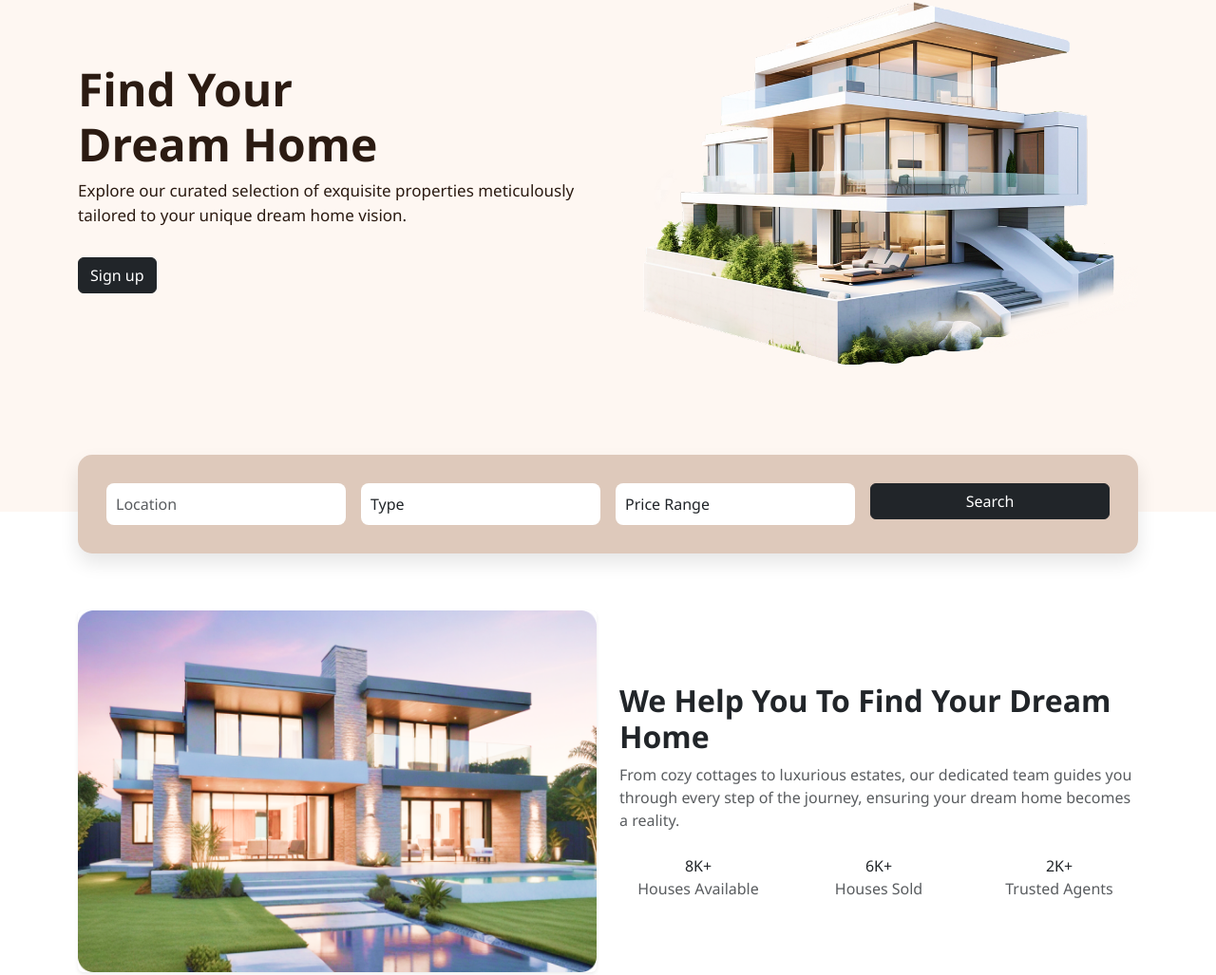
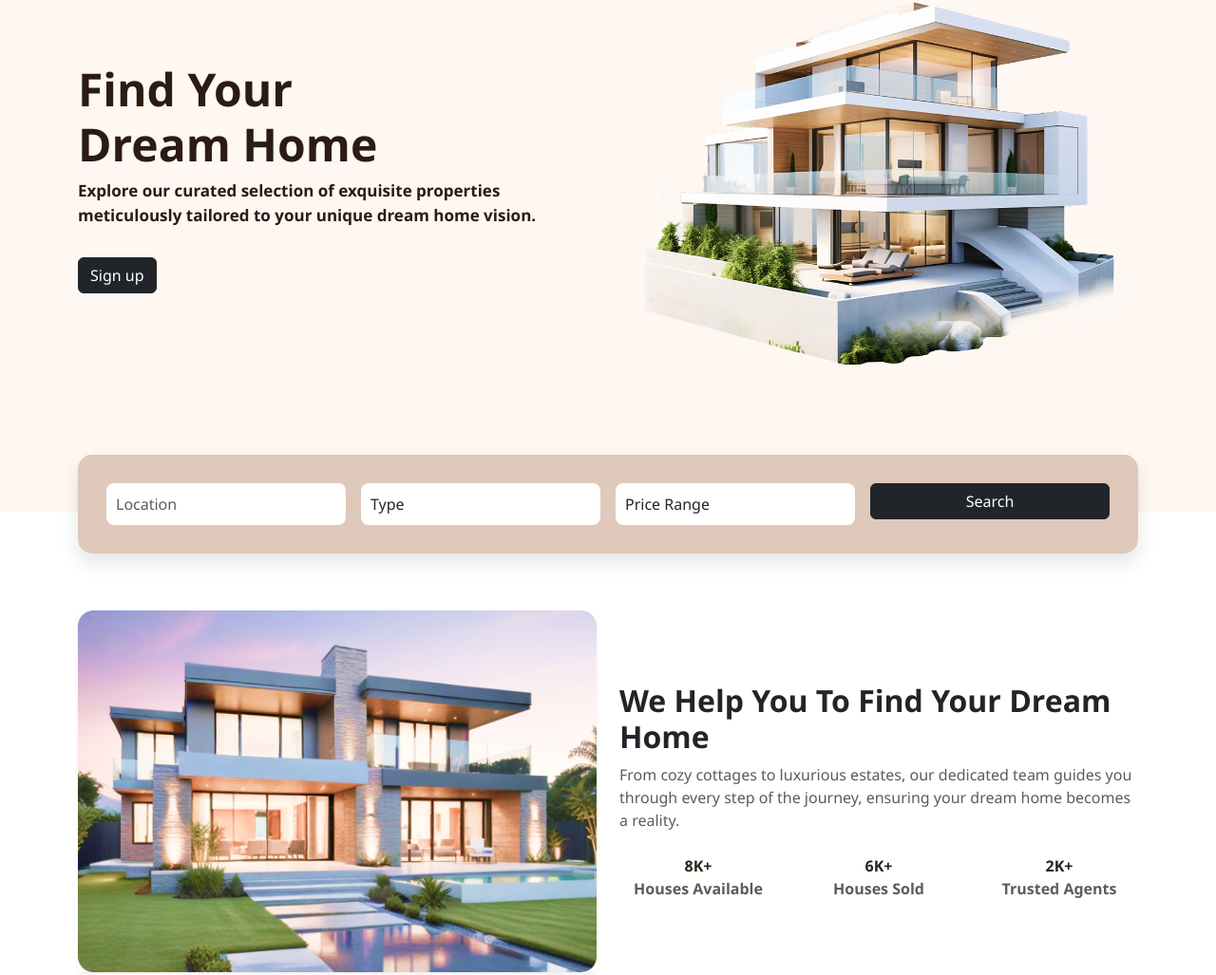
Before and after one commit to tankvivek-code/dwello, a plain HTML site: page index.html in a window 1280 px wide. Shown: the part 236-1263 px from the top of the page at 95% size. Drawn offline with nearby package versions, Linux system fonts and the light colour scheme.

Commit message:
Updated index.html with new changes

```diff
--- a/index.html
+++ b/index.html
@@ -22,6 +22,8 @@
     <style>
       * {
         box-sizing: border-box;
+        color: #2a221b;
+        font-weight: bold;
       }
 
       body {
@@ -150,9 +152,9 @@
         background-color: #fff5ec;
       }
       .star-rating {
-        color: #fbbf24; /* Tailwind yellow-400 */
+        color: #fbbf24;
         font-weight: 600;
-        font-size: 0.6875rem; /* 11px */
+        font-size: 11px; /* 11px */
       }
       .location-icon {
         margin-right: 0.5rem;
@@ -276,7 +278,10 @@
     <section class="hero">
       <div class="container">
         <div class="row align-items-center flex-column-reverse flex-md-row">
-          <div class="col-md-6 text-center text-md-start">
+          <div
+            class="col-md-6 text-center text-md-start"
+            style="color: #2a221b"
+          >
             <h1>Find Your<br />Dream Home</h1>
             <p>
               Explore our curated selection of exquisite properties meticulously
@@ -334,22 +339,22 @@
             <h2 class="fw-bold text-dark">
               We Help You To Find Your Dream Home
             </h2>
-            <p class="text-muted">
+            <p class="text-muted fw-medium">
               From cozy cottages to luxurious estates, our dedicated team guides
               you through every step of the journey, ensuring your dream home
               becomes a reality.
             </p>
             <div class="row text-center mt-4">
               <div class="col-4">
-                <div class="stats">8K+</div>
+                <div class="stats fw-bold">8K+</div>
                 <div class="text-muted">Houses Available</div>
               </div>
               <div class="col-4">
-                <div class="stats">6K+</div>
+                <div class="stats fw-bold">6K+</div>
                 <div class="text-muted">Houses Sold</div>
               </div>
               <div class="col-4">
-                <div class="stats">2K+</div>
+                <div class="stats fw-bold">2K+</div>
                 <div class="text-muted">Trusted Agents</div>
               </div>
             </div>
```
Also changed, not shown: images/verify.jpg (added).
